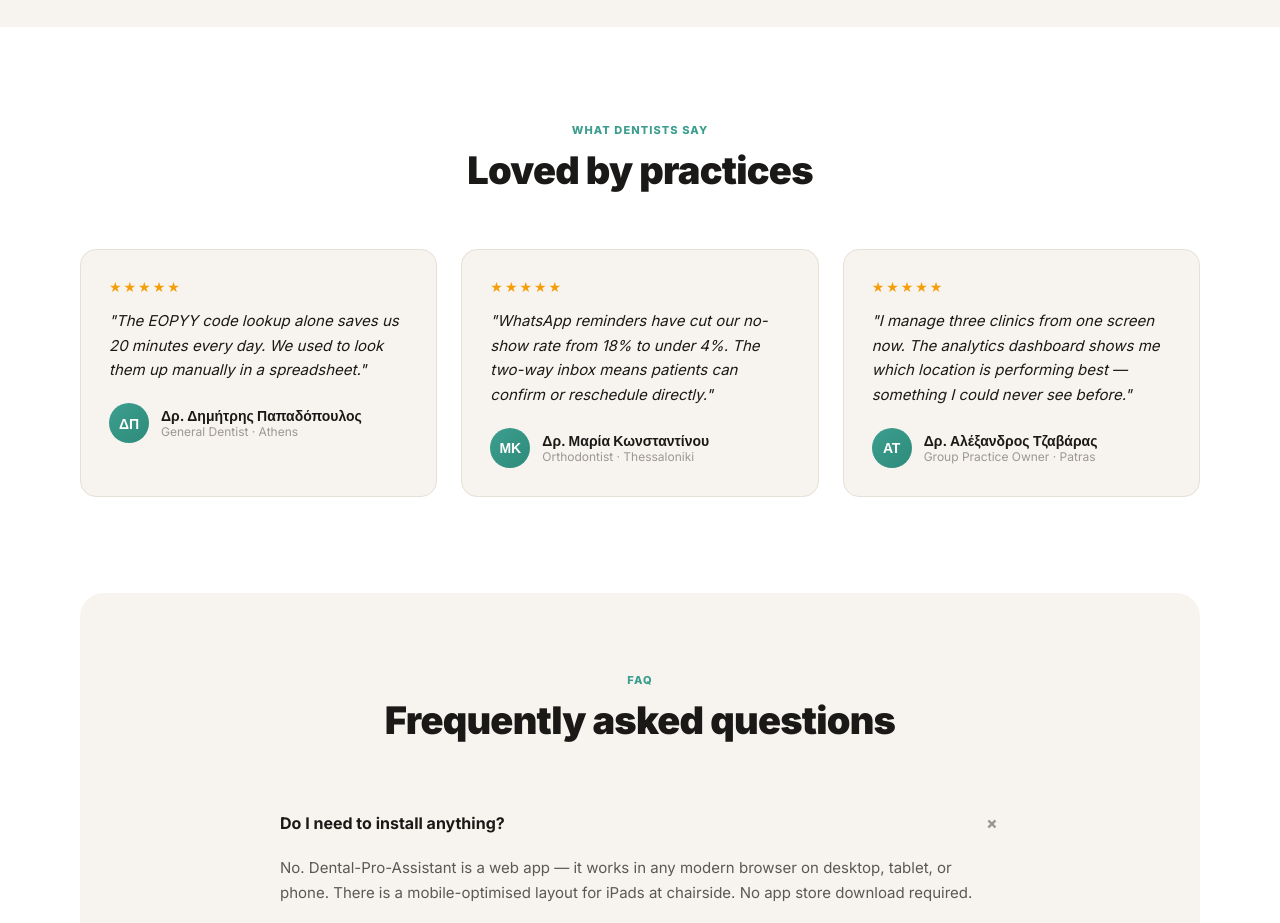
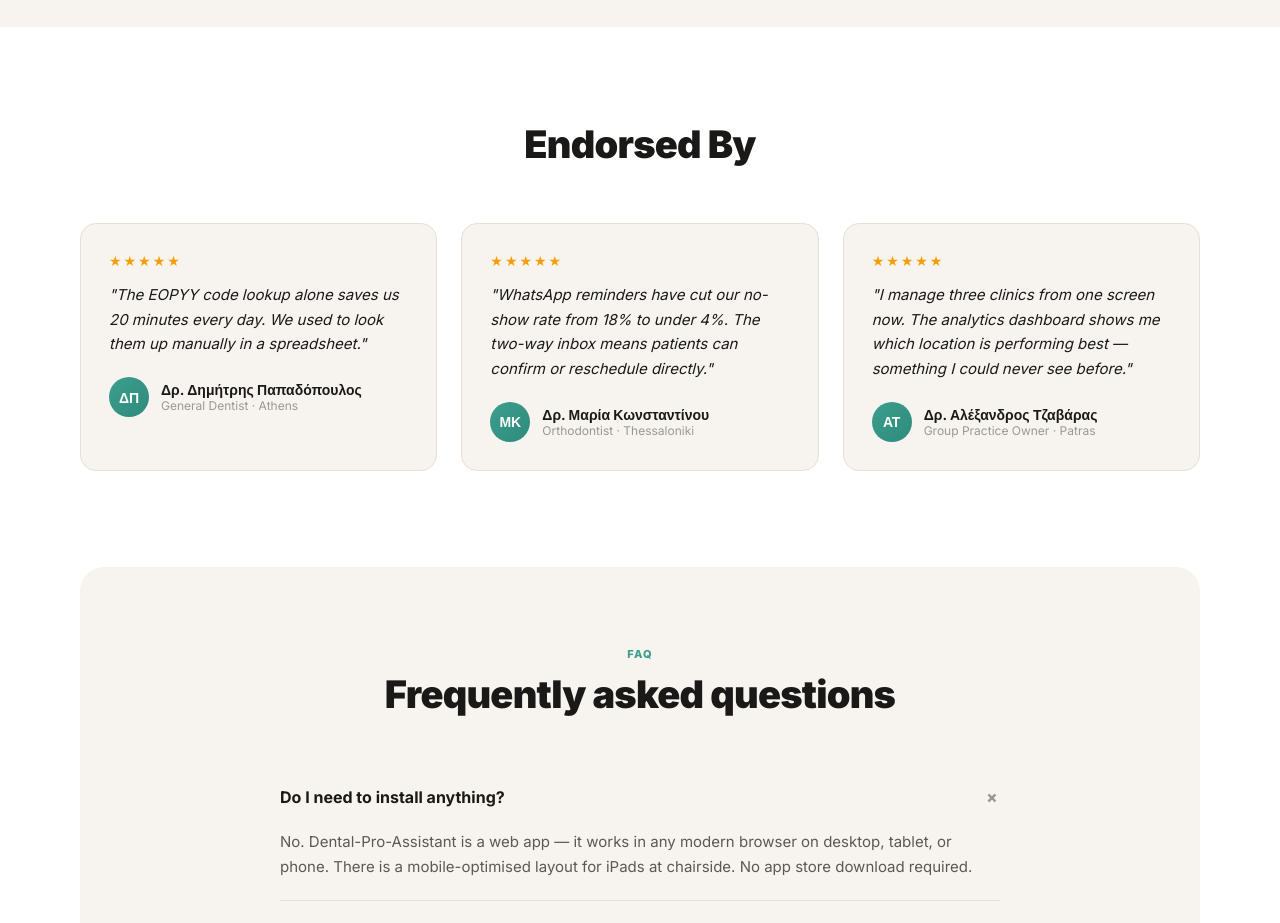
Before and after one commit to ttmanz/Dental, a plain HTML site: page index.html in a window 1280 px wide. Shown: the part 3440-4363 px from the top of the page. Drawn offline with Linux system fonts and the light colour scheme.

Commit message:
Replace testimonials heading with 'Endorsed By'

```diff
--- a/index.html
+++ b/index.html
@@ -517,8 +517,7 @@
 <!-- ── TESTIMONIALS ───────────────────────────────────────────────────────── -->
 <section>
   <div style="text-align:center">
-    <div class="section-label" data-en="What dentists say" data-el="Τι λένε οι οδοντίατροι">What dentists say</div>
-    <h2 class="section-title" data-en="Loved by practices" data-el="Αγαπημένο από οδοντιατρεία">Loved by practices</h2>
+    <h2 class="section-title" data-en="Endorsed By" data-el="Endorsed By">Endorsed By</h2>
   </div>
   <div class="testimonials-grid">
     <div class="testimonial-card">
```
